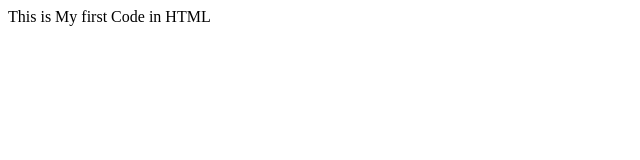
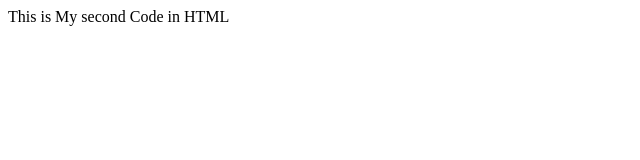
Before and after one commit to BRAVO68WEB/gdsc-learning-git, a plain HTML site: page index.html in a window 1280 px wide. Shown: the full height of the page, 0-640 px from the left. Drawn offline with Linux system fonts and the light colour scheme.

Commit message:
2nd commit

```diff
--- a/index.html
+++ b/index.html
@@ -7,6 +7,6 @@
     <title>Document</title>
 </head>
 <body>
-    This is My first Code in HTML
+    This is My second Code in HTML
 </body>
 </html>
```
Also changed, not shown: hello.txt (deleted).
